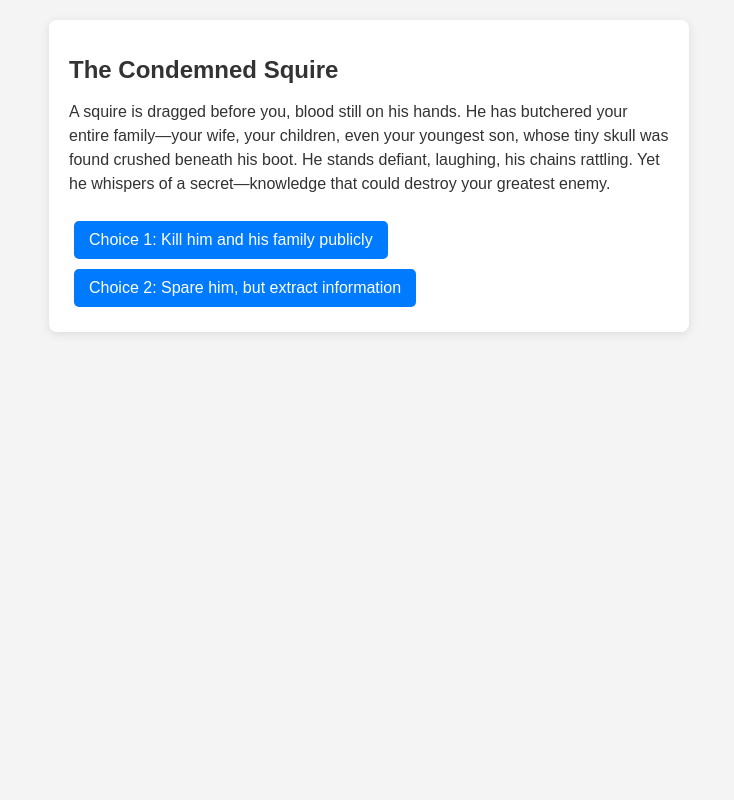
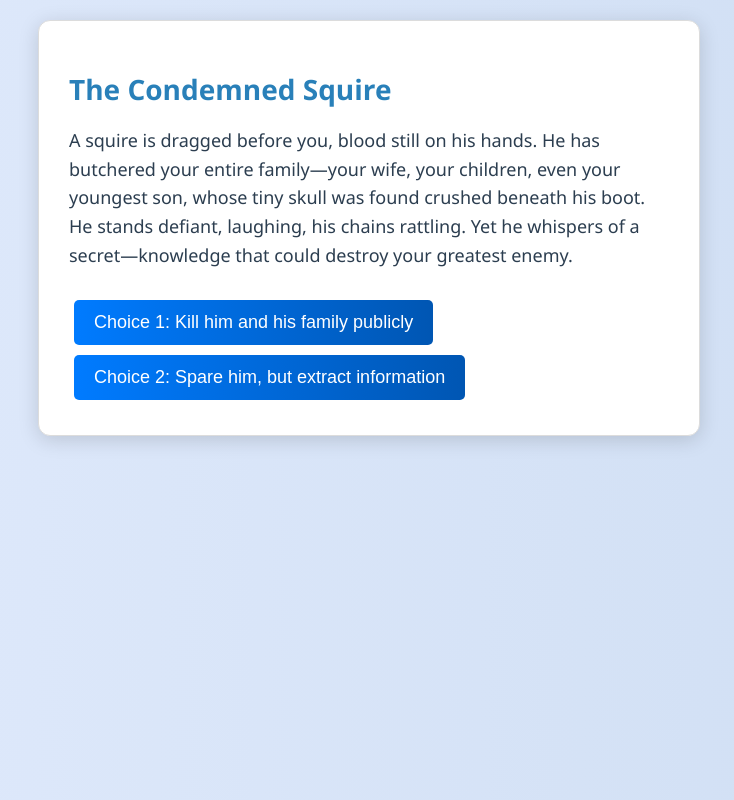
Before and after one commit to khantnaing910/SF-The-Dark-Throne-A-Kingdom-of-Blood-and-Madness-, a plain HTML site: page index.html in a window 1280 px wide. Shown: the whole page, without its empty margins (271-1005 px from the left). Drawn offline with Linux system fonts and the light colour scheme.

Commit message:
Update UI

```diff
--- a/styles.css
+++ b/styles.css
@@ -1,7 +1,7 @@
 body {
-    font-family: Arial, sans-serif;
-    background-color: #f4f4f4;
-    color: #333;
+    font-family: 'Segoe UI', Tahoma, Geneva, Verdana, sans-serif;
+    background: linear-gradient(to right, #e0eafc, #cfdef3);
+    color: #2c3e50;
     margin: 0;
     padding: 20px;
 }
@@ -10,39 +10,43 @@ body {
     max-width: 600px;
     margin: auto;
     background: white;
-    padding: 20px;
-    border-radius: 8px;
-    box-shadow: 0 2px 10px rgba(0, 0, 0, 0.1);
+    padding: 30px;
+    border-radius: 12px;
+    border: 1px solid #dcdcdc;
+    box-shadow: 0 4px 20px rgba(0, 0, 0, 0.15);
 }
 
 h1 {
-    font-size: 24px;
-    margin-bottom: 10px;
+    font-size: 28px;
+    margin-bottom: 15px;
+    color: #2980b9;
+    font-weight: bold;
 }
 
 p {
-    font-size: 16px;
-    line-height: 1.5;
+    font-size: 18px;
+    line-height: 1.6;
 }
 
 .button-container {
-    margin-top: 20px;
+    margin-top: 25px;
 }
 
 button {
-    background-color: #007BFF;
+    background: linear-gradient(to right, #007BFF, #0056b3);
     color: white;
     border: none;
-    padding: 10px 15px;
+    padding: 12px 20px;
     border-radius: 5px;
     cursor: pointer;
-    font-size: 16px;
+    font-size: 18px;
     margin: 5px;
-    transition: background-color 0.3s;
+    transition: background-color 0.3s, transform 0.2s;
 }
 
 button:hover {
-    background-color: #0056b3;
+    background: linear-gradient(to right, #0056b3, #007BFF);
+    transform: scale(1.05);
 }
 
 button:disabled {
```
